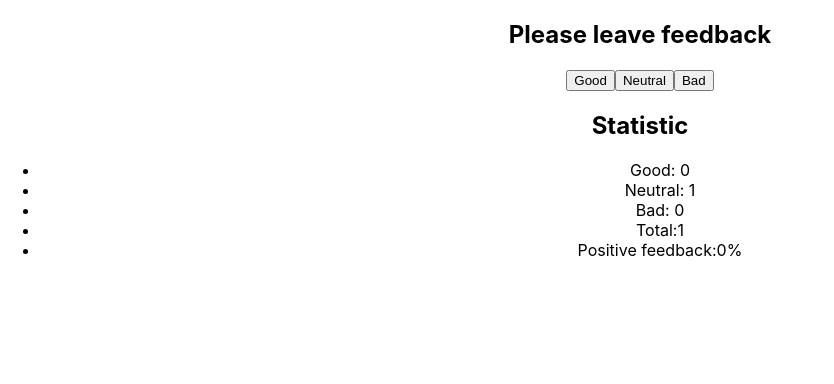
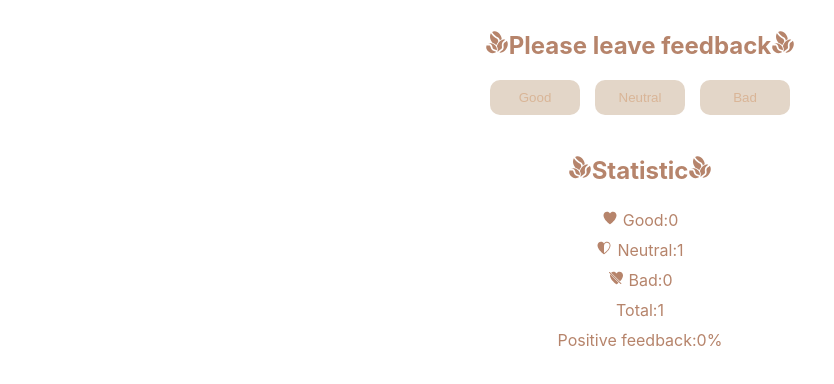
Before and after one commit to Zolotarova-Nataliia/goit-react-hw-04-hooks-feedback, a React (Create React App) app: page / in a window 1280 px wide. Both pictures are taken after a click on the button "Neutral". Shown: the top 384 px of the page, without its empty margins (0-834 px from the left). Built offline with nearby package versions, Linux system fonts and the light colour scheme.

Commit message:
Add some style to components

```diff
--- a/package.json
+++ b/package.json
@@ -9,6 +9,7 @@
     "prop-types": "^15.8.1",
     "react": "^17.0.2",
     "react-dom": "^17.0.2",
+    "react-icons": "^4.3.1",
     "react-scripts": "5.0.0",
     "styled-components": "^5.3.3",
     "web-vitals": "^2.1.3"
--- a/src/App.js
+++ b/src/App.js
@@ -1,14 +1,16 @@
 import React, { Component } from "react";
 import Statistics from "./components/Feedback/Statistics";
 import FeedbackOptions from "./components/Feedback/FeedbackOptions";
+import { IoIosHeart, IoIosHeartHalf, IoIosHeartDislike } from "react-icons/io";
 import "./App.css";
 const options = [
   {
     label: "Good",
     key: "good",
+    icon: <IoIosHeart />,
   },
-  { label: "Neutral", key: "neutral" },
-  { label: "Bad", key: "bad" },
+  { label: "Neutral", key: "neutral", icon: <IoIosHeartHalf /> },
+  { label: "Bad", key: "bad", icon: <IoIosHeartDislike /> },
 ];
 class App extends Component {
   state = {
--- /dev/null
+++ b/src/components/Feedback/Feedback.styled.jsx
@@ -0,0 +1,51 @@
+import styled from "styled-components";
+
+export const SectionStyled = styled.section`
+  text-align: center;
+  padding: 10px 0;
+  margin-right: auto;
+  margin-left: auto;
+  align-items: center;
+  justify-content: center;
+`;
+export const Title = styled.h1`
+  color: #b6846b;
+`;
+export const Button = styled.button`
+  width: 90px;
+  border: none;
+  border-radius: 10px;
+  outline: none;
+  padding: 10px;
+  background-color: #e3d6c8;
+  color: #d9b597;
+  margin-right: 15px;
+  transition: background-color 500ms, color 500ms;
+  &:hover {
+    color: #b6846b;
+    background-color: #d9b597;
+  }
+`;
+export const ButtonWrap = styled.div`
+  margin-right: -15px;
+`;
+
+export const List = styled.ul`
+  list-style: none;
+  padding: 0 10px;
+`;
+
+export const ListItem = styled.li`
+  display: flex;
+  align-items: center;
+  justify-content: center;
+  padding: 5px;
+  color: #b6846b;
+  transition: color 500ms;
+`;
+export const Icon = styled.span`
+  margin-right: 5px;
+`;
+export const NotificationStyled = styled.p`
+  color: #d9b597;
+`;
--- a/src/components/Feedback/FeedbackOptions.js
+++ b/src/components/Feedback/FeedbackOptions.js
@@ -1,17 +1,20 @@
 import React from "react";
 import Section from "./Section";
+import { Button, ButtonWrap } from "./Feedback.styled";
 
 const FeedbackOptions = ({ options, onLeaveFeedback }) => (
   <Section title="Please leave feedback">
-    {options.map((option) => (
-      <button
+    <ButtonWrap>
+      {options.map((option, i) => (
+        <Button
           type="button"
           key={option.key}
           onClick={() => onLeaveFeedback(option.key)}
         >
           {option.label}
-      </button>
+        </Button>
       ))}
+    </ButtonWrap>
   </Section>
 );
 
--- a/src/components/Feedback/Notification.js
+++ b/src/components/Feedback/Notification.js
@@ -1,7 +1,10 @@
 import React from "react";
 import PropTypes from "prop-types";
+import { NotificationStyled } from "./Feedback.styled";
 
-const Notification = ({ message }) => <p>{message}</p>;
+const Notification = ({ message }) => (
+  <NotificationStyled>{message}</NotificationStyled>
+);
 
 Notification.propTypes = {
   message: PropTypes.string,
--- a/src/components/Feedback/Section.js
+++ b/src/components/Feedback/Section.js
@@ -1,11 +1,18 @@
 import React from "react";
 import PropTypes from "prop-types";
+import { SectionStyled, Title } from "./Feedback.styled";
+import { GiCoffeeBeans } from "react-icons/gi";
 
 const Section = ({ title, children }) => (
-  <section>
-    <h1>{title}</h1>
+  <SectionStyled>
+    <Title>
+      <GiCoffeeBeans />
+      {title}
+      <GiCoffeeBeans />
+    </Title>
+
     {children}
-  </section>
+  </SectionStyled>
 );
 
 Section.propTypes = {
--- a/src/components/Feedback/Statistics.js
+++ b/src/components/Feedback/Statistics.js
@@ -1,7 +1,9 @@
-import React, { Component } from "react";
+import React, { Component, Fragment } from "react";
 import PropTypes from "prop-types";
 import Section from "./Section";
 import Notification from "./Notification";
+import { List, ListItem, Icon } from "./Feedback.styled";
+
 class Statistics extends Component {
   render() {
     const { options, total, positiveFeedback } = this.props;
@@ -9,21 +11,22 @@ class Statistics extends Component {
     return (
       <Section title="Statistic">
         {total !== 0 ? (
-          <ul>
+          <List>
             {options.map((option) => (
-              <li key={option.key}>
+              <ListItem key={option.key}>
+                <Icon>{option.icon}</Icon>
                 {option.label}: <span>{option.value}</span>
-              </li>
+              </ListItem>
             ))}
-            <li>
+            <ListItem>
               Total:
               <span>{total}</span>
-            </li>
-            <li>
+            </ListItem>
+            <ListItem>
               Positive feedback:
               <span>{positiveFeedback}%</span>
-            </li>
-          </ul>
+            </ListItem>
+          </List>
         ) : (
           <Notification message="There is no feedback" />
         )}
```
Also changed, not shown: 1 other file (tests, documents, lock files or other folders). Lines whose indentation alone changed are shown as unchanged.
